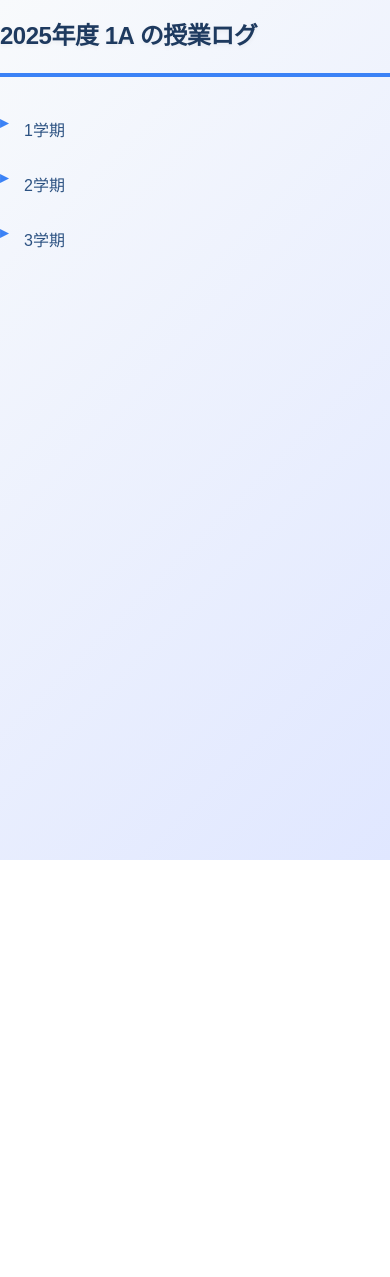
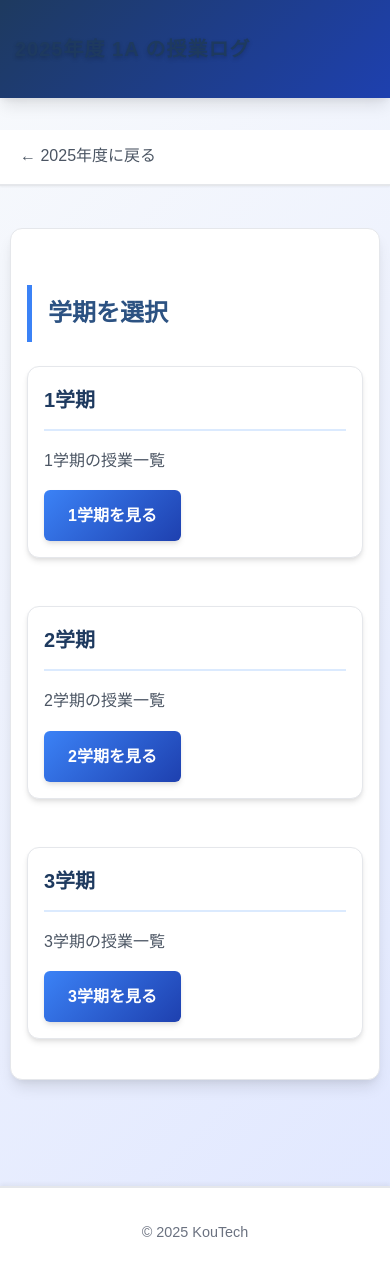
Before and after one commit to KouTechGit/KouTechHP, a plain HTML site: page 2025/1A/index.html in a window 390 px wide. Before the commit the page ends 860 px from the top, so only its background shows below. Drawn offline with Linux system fonts and the light colour scheme.

Commit message:
Redesign HTML pages with modern layout and navigation
Updated index.html files for the root, 2025, 2025/1A, and 2025/1A/t1 directories to use semantic HTML5 structure, responsive meta tags, card-based layouts, and consistent headers, navigation, and footers. Improved accessibility and user experience by adding containers, navigation links, and sectioning elements. Added placeholder for tab functionality in 2025/1A/t1/index.html.

```diff
--- a/2025/1A/index.html
+++ b/2025/1A/index.html
@@ -2,15 +2,44 @@
 <html lang="ja">
 <head>
   <meta charset="UTF-8">
+  <meta name="viewport" content="width=device-width, initial-scale=1.0">
   <title>2025年度 1A | KouTechの授業ログ</title>
   <link rel="stylesheet" href="../../assets/css/style.css">
 </head>
 <body>
-  <h1>2025年度 1A の授業ログ</h1>
-  <ul>
-    <li><a href="t1/index.html">1学期</a></li>
-    <li><a href="t2/index.html">2学期</a></li>
-    <li><a href="t3/index.html">3学期</a></li>
-  </ul>
+  <header>
+    <h1>2025年度 1A の授業ログ</h1>
+  </header>
+
+  <nav>
+    <a href="../index.html">← 2025年度に戻る</a>
+  </nav>
+
+  <div class="container">
+    <section>
+      <h2>学期を選択</h2>
+      <div style="display: grid; grid-template-columns: repeat(auto-fit, minmax(250px, 1fr)); gap: 1.5rem;">
+        <div class="card">
+          <div class="card-title">1学期</div>
+          <p style="color: var(--text-medium); margin-bottom: 1rem;">1学期の授業一覧</p>
+          <a href="t1/index.html" class="btn">1学期を見る</a>
+        </div>
+        <div class="card">
+          <div class="card-title">2学期</div>
+          <p style="color: var(--text-medium); margin-bottom: 1rem;">2学期の授業一覧</p>
+          <a href="t2/index.html" class="btn">2学期を見る</a>
+        </div>
+        <div class="card">
+          <div class="card-title">3学期</div>
+          <p style="color: var(--text-medium); margin-bottom: 1rem;">3学期の授業一覧</p>
+          <a href="t3/index.html" class="btn">3学期を見る</a>
+        </div>
+      </div>
+    </section>
+  </div>
+
+  <footer>
+    <p>© 2025 KouTech</p>
+  </footer>
 </body>
 </html>
```
Also changed, not shown: 2025/1A/t1/index.html (+32 -2 lines), 2025/index.html (+40 -8 lines), index.html (+17 -4 lines).
